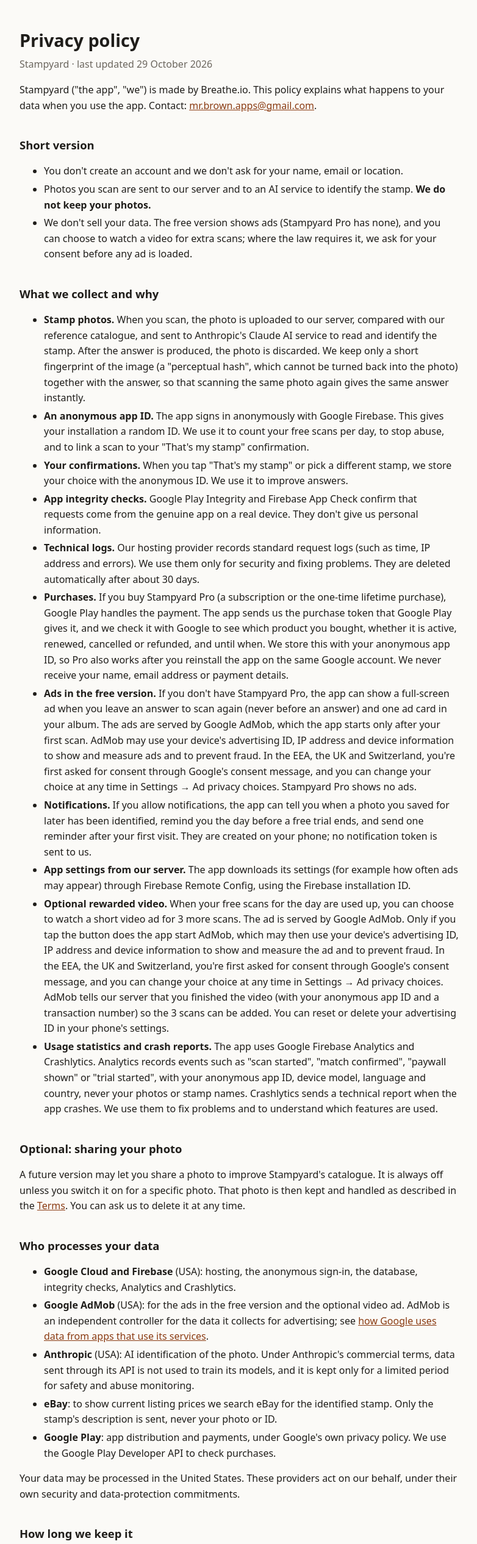
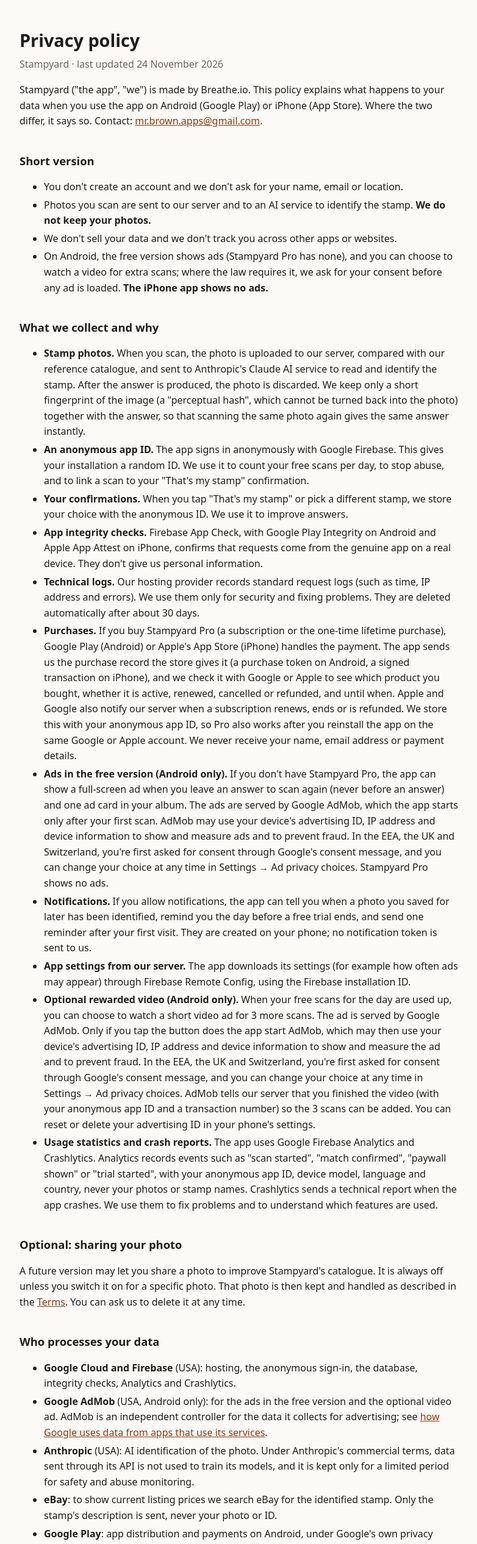
Before and after one commit to Breatheio/stampyard-site, a plain HTML site: page privacy.html in a window 1280 px wide. Shown: the top 2532 px of the page at 61% size, without its empty margins (248-1030 px from the left). Drawn offline with Linux system fonts and the light colour scheme.

Commit message:
Privacy and terms: cover the iPhone app (App Store purchases, App Attest, no ads on iOS)
Co-Authored-By: Claude Opus 5.5 <noreply@anthropic.com>
Claude-Session: https://claude.ai/code/session_01F5N5xNHoifj6EWiND7J3eo

```diff
--- a/privacy.html
+++ b/privacy.html
@@ -1,15 +1,16 @@
 <!doctype html><html lang="en"><head><meta charset="utf-8"><meta name="viewport" content="width=device-width,initial-scale=1">
 <title>Stampyard Privacy</title><link rel="stylesheet" href="style.css"></head><body>
 <h1>Privacy policy</h1>
-<p class="updated">Stampyard · last updated 29 October 2026</p>
+<p class="updated">Stampyard · last updated 24 November 2026</p>
 
-<p>Stampyard ("the app", "we") is made by Breathe.io. This policy explains what happens to your data when you use the app. Contact: <a href="mailto:mr.brown.apps@gmail.com">mr.brown.apps@gmail.com</a>.</p>
+<p>Stampyard ("the app", "we") is made by Breathe.io. This policy explains what happens to your data when you use the app on Android (Google Play) or iPhone (App Store). Where the two differ, it says so. Contact: <a href="mailto:mr.brown.apps@gmail.com">mr.brown.apps@gmail.com</a>.</p>
 
 <h2>Short version</h2>
 <ul>
 <li>You don't create an account and we don't ask for your name, email or location.</li>
 <li>Photos you scan are sent to our server and to an AI service to identify the stamp. <strong>We do not keep your photos.</strong></li>
-<li>We don't sell your data. The free version shows ads (Stampyard Pro has none), and you can choose to watch a video for extra scans; where the law requires it, we ask for your consent before any ad is loaded.</li>
+<li>We don't sell your data and we don't track you across other apps or websites.</li>
+<li>On Android, the free version shows ads (Stampyard Pro has none), and you can choose to watch a video for extra scans; where the law requires it, we ask for your consent before any ad is loaded. <strong>The iPhone app shows no ads.</strong></li>
 </ul>
 
 <h2>What we collect and why</h2>
@@ -17,13 +18,13 @@
 <li><strong>Stamp photos.</strong> When you scan, the photo is uploaded to our server, compared with our reference catalogue, and sent to Anthropic's Claude AI service to read and identify the stamp. After the answer is produced, the photo is discarded. We keep only a short fingerprint of the image (a "perceptual hash", which cannot be turned back into the photo) together with the answer, so that scanning the same photo again gives the same answer instantly.</li>
 <li><strong>An anonymous app ID.</strong> The app signs in anonymously with Google Firebase. This gives your installation a random ID. We use it to count your free scans per day, to stop abuse, and to link a scan to your "That's my stamp" confirmation.</li>
 <li><strong>Your confirmations.</strong> When you tap "That's my stamp" or pick a different stamp, we store your choice with the anonymous ID. We use it to improve answers.</li>
-<li><strong>App integrity checks.</strong> Google Play Integrity and Firebase App Check confirm that requests come from the genuine app on a real device. They don't give us personal information.</li>
+<li><strong>App integrity checks.</strong> Firebase App Check, with Google Play Integrity on Android and Apple App Attest on iPhone, confirms that requests come from the genuine app on a real device. They don't give us personal information.</li>
 <li><strong>Technical logs.</strong> Our hosting provider records standard request logs (such as time, IP address and errors). We use them only for security and fixing problems. They are deleted automatically after about 30 days.</li>
-<li><strong>Purchases.</strong> If you buy Stampyard Pro (a subscription or the one-time lifetime purchase), Google Play handles the payment. The app sends us the purchase token that Google Play gives it, and we check it with Google to see which product you bought, whether it is active, renewed, cancelled or refunded, and until when. We store this with your anonymous app ID, so Pro also works after you reinstall the app on the same Google account. We never receive your name, email address or payment details.</li>
-<li><strong>Ads in the free version.</strong> If you don't have Stampyard Pro, the app can show a full-screen ad when you leave an answer to scan again (never before an answer) and one ad card in your album. The ads are served by Google AdMob, which the app starts only after your first scan. AdMob may use your device's advertising ID, IP address and device information to show and measure ads and to prevent fraud. In the EEA, the UK and Switzerland, you're first asked for consent through Google's consent message, and you can change your choice at any time in Settings → Ad privacy choices. Stampyard Pro shows no ads.</li>
+<li><strong>Purchases.</strong> If you buy Stampyard Pro (a subscription or the one-time lifetime purchase), Google Play (Android) or Apple's App Store (iPhone) handles the payment. The app sends us the purchase record the store gives it (a purchase token on Android, a signed transaction on iPhone), and we check it with Google or Apple to see which product you bought, whether it is active, renewed, cancelled or refunded, and until when. Apple and Google also notify our server when a subscription renews, ends or is refunded. We store this with your anonymous app ID, so Pro also works after you reinstall the app on the same Google or Apple account. We never receive your name, email address or payment details.</li>
+<li><strong>Ads in the free version (Android only).</strong> If you don't have Stampyard Pro, the app can show a full-screen ad when you leave an answer to scan again (never before an answer) and one ad card in your album. The ads are served by Google AdMob, which the app starts only after your first scan. AdMob may use your device's advertising ID, IP address and device information to show and measure ads and to prevent fraud. In the EEA, the UK and Switzerland, you're first asked for consent through Google's consent message, and you can change your choice at any time in Settings → Ad privacy choices. Stampyard Pro shows no ads.</li>
 <li><strong>Notifications.</strong> If you allow notifications, the app can tell you when a photo you saved for later has been identified, remind you the day before a free trial ends, and send one reminder after your first visit. They are created on your phone; no notification token is sent to us.</li>
 <li><strong>App settings from our server.</strong> The app downloads its settings (for example how often ads may appear) through Firebase Remote Config, using the Firebase installation ID.</li>
-<li><strong>Optional rewarded video.</strong> When your free scans for the day are used up, you can choose to watch a short video ad for 3 more scans. The ad is served by Google AdMob. Only if you tap the button does the app start AdMob, which may then use your device's advertising ID, IP address and device information to show and measure the ad and to prevent fraud. In the EEA, the UK and Switzerland, you're first asked for consent through Google's consent message, and you can change your choice at any time in Settings → Ad privacy choices. AdMob tells our server that you finished the video (with your anonymous app ID and a transaction number) so the 3 scans can be added. You can reset or delete your advertising ID in your phone's settings.</li>
+<li><strong>Optional rewarded video (Android only).</strong> When your free scans for the day are used up, you can choose to watch a short video ad for 3 more scans. The ad is served by Google AdMob. Only if you tap the button does the app start AdMob, which may then use your device's advertising ID, IP address and device information to show and measure the ad and to prevent fraud. In the EEA, the UK and Switzerland, you're first asked for consent through Google's consent message, and you can change your choice at any time in Settings → Ad privacy choices. AdMob tells our server that you finished the video (with your anonymous app ID and a transaction number) so the 3 scans can be added. You can reset or delete your advertising ID in your phone's settings.</li>
 <li><strong>Usage statistics and crash reports.</strong> The app uses Google Firebase Analytics and Crashlytics. Analytics records events such as "scan started", "match confirmed", "paywall shown" or "trial started", with your anonymous app ID, device model, language and country, never your photos or stamp names. Crashlytics sends a technical report when the app crashes. We use them to fix problems and to understand which features are used.</li>
 </ul>
 
@@ -33,10 +34,11 @@
 <h2>Who processes your data</h2>
 <ul>
 <li><strong>Google Cloud and Firebase</strong> (USA): hosting, the anonymous sign-in, the database, integrity checks, Analytics and Crashlytics.</li>
-<li><strong>Google AdMob</strong> (USA): for the ads in the free version and the optional video ad. AdMob is an independent controller for the data it collects for advertising; see <a href="https://policies.google.com/technologies/partner-sites">how Google uses data from apps that use its services</a>.</li>
+<li><strong>Google AdMob</strong> (USA, Android only): for the ads in the free version and the optional video ad. AdMob is an independent controller for the data it collects for advertising; see <a href="https://policies.google.com/technologies/partner-sites">how Google uses data from apps that use its services</a>.</li>
 <li><strong>Anthropic</strong> (USA): AI identification of the photo. Under Anthropic's commercial terms, data sent through its API is not used to train its models, and it is kept only for a limited period for safety and abuse monitoring.</li>
 <li><strong>eBay</strong>: to show current listing prices we search eBay for the identified stamp. Only the stamp's description is sent, never your photo or ID.</li>
-<li><strong>Google Play</strong>: app distribution and payments, under Google's own privacy policy. We use the Google Play Developer API to check purchases.</li>
+<li><strong>Google Play</strong>: app distribution and payments on Android, under Google's own privacy policy. We use the Google Play Developer API to check purchases.</li>
+<li><strong>Apple</strong>: app distribution and payments on iPhone, under Apple's own privacy policy. We use the App Store Server API to check purchases.</li>
 </ul>
 <p>Your data may be processed in the United States. These providers act on our behalf, under their own security and data-protection commitments.</p>
 
@@ -51,7 +53,7 @@
 </ul>
 
 <h2>Your choices and rights</h2>
-<p>You can stop all data collection by uninstalling the app; this also ends the link to your anonymous ID. You can ask us to see, correct or delete data linked to your installation by emailing <a href="mailto:mr.brown.apps@gmail.com">mr.brown.apps@gmail.com</a>. Depending on where you live (for example the EU, UK, Israel or California), you have legal rights to access, delete and object to processing of your personal data, and to complain to your data-protection authority. We don't sell personal information. If you watch the optional video ad, AdMob may process your advertising ID for that ad as described above; in the EEA, UK and Switzerland only with your consent, which you can withdraw in Settings → Ad privacy choices.</p>
+<p>You can stop all data collection by uninstalling the app; this also ends the link to your anonymous ID. You can ask us to see, correct or delete data linked to your installation by emailing <a href="mailto:mr.brown.apps@gmail.com">mr.brown.apps@gmail.com</a>. Depending on where you live (for example the EU, UK, Israel or California), you have legal rights to access, delete and object to processing of your personal data, and to complain to your data-protection authority. We don't sell personal information. On Android, if you watch the optional video ad, AdMob may process your advertising ID for that ad as described above; in the EEA, UK and Switzerland only with your consent, which you can withdraw in Settings → Ad privacy choices.</p>
 
 <h2>Children</h2>
 <p>Stampyard is not directed at children under 13 and does not knowingly collect their personal information.</p>
```
Also changed, not shown: terms.html (+6 -6 lines).
